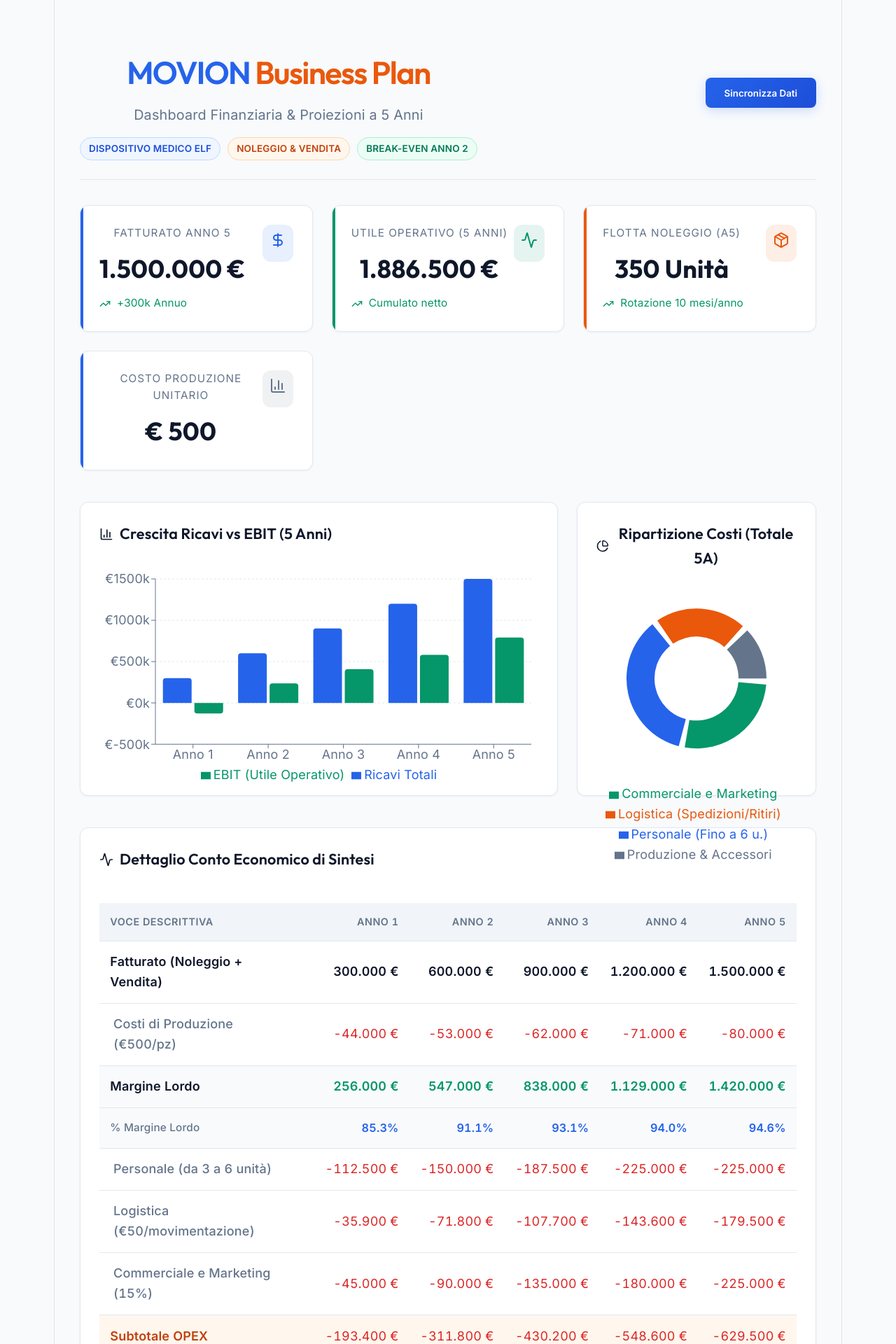
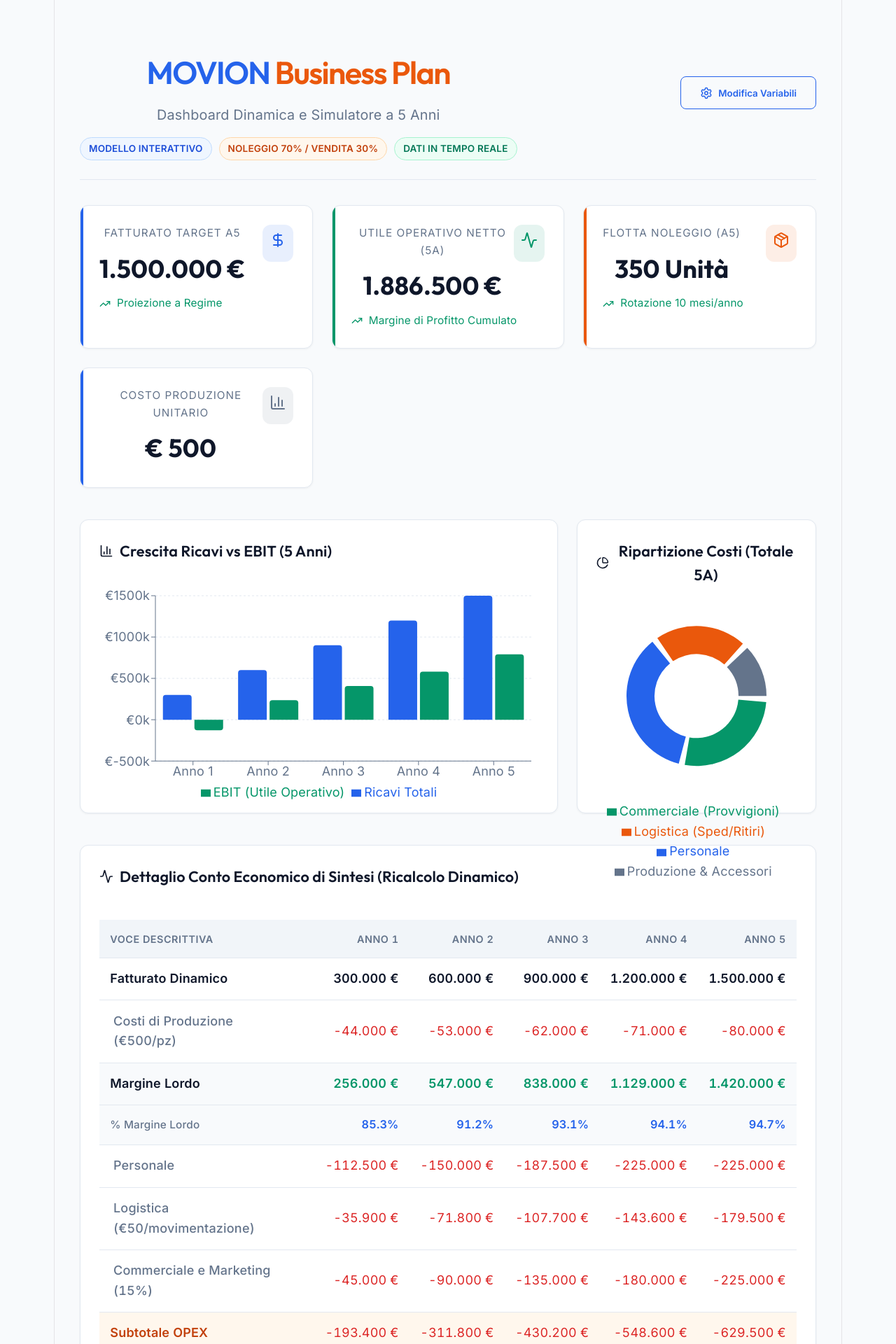
Before and after one commit to giuseppedisorbo-droid/Movion, a React (Vite) app in the folder movion_dashboard/: page / in a window 1280 px wide. Shown: the top 1920 px of the page at 70% size. Built offline with nearby package versions, Linux system fonts and the light colour scheme.

Commit message:
Dashboard dinamica: aggiunto pannello Settings per ricalcolo in tempo reale

```diff
--- a/movion_dashboard/src/App.css
+++ b/movion_dashboard/src/App.css
@@ -2,16 +2,16 @@
 
 :root {
   /* Tema Chiaro (Light Mode) */
-  --bg-primary: #f8fafc; /* Sfondo generale grigio chiarissimo */
-  --bg-secondary: #ffffff; /* Sfondo bianco per le card */
+  --bg-primary: #f8fafc;
+  --bg-secondary: #ffffff;
   --bg-card: #ffffff;
-  --text-primary: #0f172a; /* Testo scuro principale */
-  --text-secondary: #64748b; /* Testo grigio secondario */
-  --accent-primary: #2563eb; /* Blu brillante */
-  --accent-secondary: #ea580c; /* Arancione vibrante */
-  --success: #059669; /* Verde scuro per contrasto su bianco */
-  --danger: #dc2626; /* Rosso intenso */
-  --border-color: #e2e8f0; /* Bordi leggeri */
+  --text-primary: #0f172a;
+  --text-secondary: #64748b;
+  --accent-primary: #2563eb;
+  --accent-secondary: #ea580c;
+  --success: #059669;
+  --danger: #dc2626;
+  --border-color: #e2e8f0;
 }
 
 * {
@@ -74,11 +74,65 @@
   cursor: pointer;
   transition: all 0.3s ease;
   box-shadow: 0 4px 15px rgba(37, 99, 235, 0.2);
+  display: flex;
+  align-items: center;
+  gap: 8px;
 }
 
 .header-actions button:hover {
   transform: translateY(-2px);
   box-shadow: 0 6px 20px rgba(37, 99, 235, 0.3);
+}
+
+.header-actions button.outline {
+  background: transparent;
+  color: var(--accent-primary);
+  border: 1px solid var(--accent-primary);
+  box-shadow: none;
+}
+.header-actions button.outline:hover {
+  background: rgba(37, 99, 235, 0.05);
+  transform: translateY(-2px);
+}
+
+.settings-panel {
+  background: var(--bg-card);
+  border: 1px solid var(--border-color);
+  border-radius: 12px;
+  padding: 1.5rem;
+  margin-bottom: 2.5rem;
+  display: grid;
+  grid-template-columns: repeat(auto-fit, minmax(220px, 1fr));
+  gap: 1.5rem;
+  box-shadow: 0 4px 15px rgba(0,0,0,0.03);
+}
+
+.setting-group {
+  display: flex;
+  flex-direction: column;
+  gap: 0.4rem;
+}
+
+.setting-group label {
+  font-size: 0.85rem;
+  color: var(--text-secondary);
+  font-weight: 600;
+}
+
+.setting-group input {
+  padding: 0.6rem;
+  border: 1px solid var(--border-color);
+  border-radius: 6px;
+  background: var(--bg-primary);
+  color: var(--text-primary);
+  font-family: 'Inter', sans-serif;
+  font-weight: 500;
+  transition: border-color 0.2s;
+}
+
+.setting-group input:focus {
+  outline: none;
+  border-color: var(--accent-primary);
 }
 
 .grid-cards {
@@ -232,7 +286,6 @@
 .badge.orange { background: #fff7ed; color: #c2410c; border: 1px solid #fed7aa; }
 .badge.green { background: #ecfdf5; color: #047857; border: 1px solid #a7f3d0; }
 
-/* Responsive */
 @media (max-width: 1024px) {
   .charts-section {
     grid-template-columns: 1fr;
--- a/movion_dashboard/src/App.jsx
+++ b/movion_dashboard/src/App.jsx
@@ -1,25 +1,9 @@
-import React from 'react';
+import React, { useState, useMemo } from 'react';
 import {
   BarChart, Bar, PieChart, Pie, Cell, XAxis, YAxis, CartesianGrid, Tooltip as RechartsTooltip, Legend, ResponsiveContainer
 } from 'recharts';
-import { TrendingUp, Activity, DollarSign, Package, BarChart3, PieChart as PieChartIcon } from 'lucide-react';
+import { TrendingUp, Activity, DollarSign, Package, BarChart3, PieChart as PieChartIcon, Settings } from 'lucide-react';
 import './App.css';
-
-// Dati finanziari aggiornati
-const financialData = [
-  { year: 'Anno 1', revenue: 300000, production: -44000, logistics: -35900, personnel: -112500, commercial: -45000, ebit: -127400 },
-  { year: 'Anno 2', revenue: 600000, production: -53000, logistics: -71800, personnel: -150000, commercial: -90000, ebit: 235200 },
-  { year: 'Anno 3', revenue: 900000, production: -62000, logistics: -107700, personnel: -187500, commercial: -135000, ebit: 407800 },
-  { year: 'Anno 4', revenue: 1200000, production: -71000, logistics: -143600, personnel: -225000, commercial: -180000, ebit: 580400 },
-  { year: 'Anno 5', revenue: 1500000, production: -80000, logistics: -179500, personnel: -225000, commercial: -225000, ebit: 790500 },
-];
-
-const opexBreakdown5Years = [
-  { name: 'Produzione & Accessori', value: 310000, color: '#64748b' }, // Grigio
-  { name: 'Logistica (Spedizioni/Ritiri)', value: 538500, color: '#ea580c' }, // Arancione
-  { name: 'Personale (Fino a 6 u.)', value: 900000, color: '#2563eb' }, // Blu
-  { name: 'Commerciale e Marketing', value: 675000, color: '#059669' }, // Verde
-];
 
 function formatCurrency(value) {
   return new Intl.NumberFormat('it-IT', { style: 'currency', currency: 'EUR', maximumFractionDigits: 0 }).format(value);
@@ -58,53 +42,181 @@
 }
 
 function App() {
+  const [showSettings, setShowSettings] = useState(false);
+  const [config, setConfig] = useState({
+    targetRevenueY5: 1500000,
+    priceSale: 5000,
+    priceRental: 300,
+    rentalYieldMonths: 10,
+    costProduction: 500,
+    costLogistics: 50,
+    capex: 190000,
+    personnelCost: 37500,
+    commercialPercent: 15,
+  });
+
+  const handleChange = (e) => {
+    const { name, value } = e.target;
+    setConfig(prev => ({ ...prev, [name]: Number(value) }));
+  };
+
+  // Calcolo Dinamico di tutto il BP
+  const { financialData, totals, kpis } = useMemo(() => {
+    const step = config.targetRevenueY5 / 5;
+    let data = [];
+    let totProd = 0, totLog = 0, totPers = 0, totComm = 0;
+
+    // Assumiamo che le unità di personale crescano organicamente con i ricavi (hardcoded growth logic)
+    const personnelGrowth = [3, 4, 5, 6, 6];
+
+    for (let i = 0; i < 5; i++) {
+      let revenue = step * (i + 1);
+
+      // Assumiamo sempre 70% noleggio e 30% vendita come da target fisso, o calcoliamolo.
+      let revRental = revenue * 0.70;
+      let revSale = revenue * 0.30;
+
+      let salesUnits = revSale / config.priceSale;
+      let rentalYieldPerDevice = config.rentalYieldMonths * config.priceRental;
+      let rentalFleet = revRental / rentalYieldPerDevice; // flotta totale operativa necessaria in quell'anno
+
+      // Unità da produrre quell'anno = vendite + nuovi noleggi
+      let prevFleet = i === 0 ? 0 : ((step * i) * 0.70) / rentalYieldPerDevice;
+      let newRentalUnits = rentalFleet - prevFleet;
+      let unitsProduced = salesUnits + newRentalUnits;
+
+      let costProd = unitsProduced * config.costProduction;
+
+      // Logistica: (flotta * mesi rotazione) + vendite = numero di spedizioni totali
+      let logisticsCount = (rentalFleet * config.rentalYieldMonths) + salesUnits;
+      let costLogistics = logisticsCount * config.costLogistics;
+
+      let costPersonnel = personnelGrowth[i] * config.personnelCost;
+      let costCommercial = revenue * (config.commercialPercent / 100);
+      let capexy = i === 0 ? config.capex : 0;
+
+      let ebit = revenue - costProd - costLogistics - costPersonnel - costCommercial - capexy;
+
+      totProd += costProd;
+      totLog += costLogistics;
+      totPers += costPersonnel;
+      totComm += costCommercial;
+
+      data.push({
+        year: `Anno ${i + 1}`,
+        revenue,
+        production: -costProd,
+        logistics: -costLogistics,
+        personnel: -costPersonnel,
+        commercial: -costCommercial,
+        capex: -capexy,
+        ebit,
+        grossMargin: revenue - costProd,
+        fleet: rentalFleet,
+        unitsSold: salesUnits
+      });
+    }
+
+    const totalOpex = [
+      { name: 'Produzione & Accessori', value: totProd, color: '#64748b' },
+      { name: 'Logistica (Sped/Ritiri)', value: totLog, color: '#ea580c' },
+      { name: 'Personale', value: totPers, color: '#2563eb' },
+      { name: 'Commerciale (Provvigioni)', value: totComm, color: '#059669' },
+    ];
+
+    const totalEbit = data.reduce((acc, curr) => acc + curr.ebit, 0);
+
+    return {
+      financialData: data,
+      totals: totalOpex,
+      kpis: { totalEbit, finalFleet: data[4].fleet }
+    };
+  }, [config]);
+
   return (
     <div className="dashboard-container">
       <header className="header">
         <div className="header-title">
           <h1><span className="blue">MOVION</span> <span className="orange">Business Plan</span></h1>
-          <p>Dashboard Finanziaria & Proiezioni a 5 Anni</p>
+          <p>Dashboard Dinamica e Simulatore a 5 Anni</p>
           <div className="badges-row">
-            <span className="badge blue">Dispositivo Medico ELF</span>
-            <span className="badge orange">Noleggio & Vendita</span>
-            <span className="badge green">Break-Even Anno 2</span>
+            <span className="badge blue">Modello Interattivo</span>
+            <span className="badge orange">Noleggio 70% / Vendita 30%</span>
+            <span className="badge green">Dati in Tempo Reale</span>
           </div>
         </div>
         <div className="header-actions">
-          <button onClick={() => alert("Sincronizzazione in arrivo")}>
-            Sincronizza Dati
+          <button className="outline" onClick={() => setShowSettings(!showSettings)}>
+            <Settings size={18} /> Modifica Variabili
           </button>
         </div>
       </header>
 
+      {showSettings && (
+        <div className="settings-panel">
+          <div className="setting-group">
+            <label>Fatturato Obiettivo Anno 5 (€)</label>
+            <input type="number" name="targetRevenueY5" value={config.targetRevenueY5} onChange={handleChange} />
+          </div>
+          <div className="setting-group">
+            <label>Prezzo di Vendita Unitario (€)</label>
+            <input type="number" name="priceSale" value={config.priceSale} onChange={handleChange} />
+          </div>
+          <div className="setting-group">
+            <label>Tariffa Noleggio (Mese) (€)</label>
+            <input type="number" name="priceRental" value={config.priceRental} onChange={handleChange} />
+          </div>
+          <div className="setting-group">
+            <label>Mesi di Rotazione Annua</label>
+            <input type="number" name="rentalYieldMonths" value={config.rentalYieldMonths} onChange={handleChange} />
+          </div>
+          <div className="setting-group">
+            <label>Costo Produzione Unitario (€)</label>
+            <input type="number" name="costProduction" value={config.costProduction} onChange={handleChange} />
+          </div>
+          <div className="setting-group">
+            <label>Costo Logistica x Spedizione (€)</label>
+            <input type="number" name="costLogistics" value={config.costLogistics} onChange={handleChange} />
+          </div>
+          <div className="setting-group">
+            <label>Costo Personale Unitario Annuo (€)</label>
+            <input type="number" name="personnelCost" value={config.personnelCost} onChange={handleChange} />
+          </div>
+          <div className="setting-group">
+            <label>Provvigioni Commerciali (%)</label>
+            <input type="number" name="commercialPercent" value={config.commercialPercent} onChange={handleChange} />
+          </div>
+        </div>
+      )}
+
       <div className="grid-cards">
         <StatCard
-          title="Fatturato Anno 5"
-          value={formatCurrency(1500000)}
+          title="Fatturato Target A5"
+          value={formatCurrency(config.targetRevenueY5)}
           icon={DollarSign}
           trend="up"
-          trendValue="+300k Annuo"
+          trendValue="Proiezione a Regime"
           colorClass="blue"
         />
         <StatCard
-          title="Utile Operativo (5 Anni)"
-          value={formatCurrency(1886500)}
+          title="Utile Operativo Netto (5A)"
+          value={formatCurrency(kpis.totalEbit)}
           icon={Activity}
           trend="up"
-          trendValue="Cumulato netto"
+          trendValue="Margine di Profitto Cumulato"
           colorClass="green"
         />
         <StatCard
           title="Flotta Noleggio (A5)"
-          value="350 Unità"
+          value={`${Math.round(kpis.finalFleet)} Unità`}
           icon={Package}
           trend="up"
-          trendValue="Rotazione 10 mesi/anno"
+          trendValue={`Rotazione ${config.rentalYieldMonths} mesi/anno`}
           colorClass="orange"
         />
         <StatCard
           title="Costo Produzione Unitario"
-          value="€ 500"
+          value={`€ ${config.costProduction}`}
           icon={BarChart3}
           colorClass="gray"
         />
@@ -138,7 +250,7 @@
           <ResponsiveContainer width="100%" height={320}>
             <PieChart>
               <Pie
-                data={opexBreakdown5Years}
+                data={totals}
                 cx="50%"
                 cy="45%"
                 innerRadius={60}
@@ -147,7 +259,7 @@
                 dataKey="value"
                 stroke="none"
               >
-                {opexBreakdown5Years.map((entry, index) => (
+                {totals.map((entry, index) => (
                   <Cell key={`cell-${index}`} fill={entry.color} />
                 ))}
               </Pie>
@@ -163,7 +275,7 @@
 
       <div className="chart-container" style={{ height: 'auto', marginBottom: '2.5rem' }}>
         <div className="chart-header">
-          <h3><Activity size={20} className="green" /> Dettaglio Conto Economico di Sintesi</h3>
+          <h3><Activity size={20} className="green" /> Dettaglio Conto Economico di Sintesi (Ricalcolo Dinamico)</h3>
         </div>
         <div style={{ overflowX: 'auto' }}>
           <table className="financial-table">
@@ -179,96 +291,52 @@
             </thead>
             <tbody>
               <tr>
-                <td style={{ fontWeight: 600 }}>Fatturato (Noleggio + Vendita)</td>
-                <td style={{ fontWeight: 600 }}>{formatCurrency(300000)}</td>
-                <td style={{ fontWeight: 600 }}>{formatCurrency(600000)}</td>
-                <td style={{ fontWeight: 600 }}>{formatCurrency(900000)}</td>
-                <td style={{ fontWeight: 600 }}>{formatCurrency(1200000)}</td>
-                <td style={{ fontWeight: 600 }}>{formatCurrency(1500000)}</td>
+                <td style={{ fontWeight: 600 }}>Fatturato Dinamico</td>
+                {financialData.map((d, i) => <td key={i} style={{ fontWeight: 600 }}>{formatCurrency(d.revenue)}</td>)}
               </tr>
               <tr>
-                <td style={{ paddingLeft: '20px', color: '#64748b' }}>Costi di Produzione (€500/pz)</td>
-                <td className="negative">{formatCurrency(-44000)}</td>
-                <td className="negative">{formatCurrency(-53000)}</td>
-                <td className="negative">{formatCurrency(-62000)}</td>
-                <td className="negative">{formatCurrency(-71000)}</td>
-                <td className="negative">{formatCurrency(-80000)}</td>
+                <td style={{ paddingLeft: '20px', color: '#64748b' }}>Costi di Produzione (€{config.costProduction}/pz)</td>
+                {financialData.map((d, i) => <td key={i} className="negative">{formatCurrency(d.production)}</td>)}
               </tr>
               <tr style={{ backgroundColor: '#f8fafc' }}>
                 <td style={{ fontWeight: 600 }}>Margine Lordo</td>
-                <td className="positive">{formatCurrency(256000)}</td>
-                <td className="positive">{formatCurrency(547000)}</td>
-                <td className="positive">{formatCurrency(838000)}</td>
-                <td className="positive">{formatCurrency(1129000)}</td>
-                <td className="positive">{formatCurrency(1420000)}</td>
+                {financialData.map((d, i) => <td key={i} className="positive">{formatCurrency(d.grossMargin)}</td>)}
               </tr>
               <tr style={{ backgroundColor: '#f8fafc' }}>
                 <td style={{ fontSize: '0.85rem', color: '#64748b' }}>% Margine Lordo</td>
-                <td className="percent">85.3%</td>
-                <td className="percent">91.1%</td>
-                <td className="percent">93.1%</td>
-                <td className="percent">94.0%</td>
-                <td className="percent">94.6%</td>
+                {financialData.map((d, i) => <td key={i} className="percent">{((d.grossMargin / d.revenue)*100).toFixed(1)}%</td>)}
               </tr>
 
               <tr>
-                <td style={{ paddingLeft: '20px', color: '#64748b', borderTop: '1px solid #e2e8f0', paddingTop: '15px' }}>Personale (da 3 a 6 unità)</td>
-                <td className="negative" style={{ borderTop: '1px solid #e2e8f0', paddingTop: '15px' }}>{formatCurrency(-112500)}</td>
-                <td className="negative" style={{ borderTop: '1px solid #e2e8f0', paddingTop: '15px' }}>{formatCurrency(-150000)}</td>
-                <td className="negative" style={{ borderTop: '1px solid #e2e8f0', paddingTop: '15px' }}>{formatCurrency(-187500)}</td>
-                <td className="negative" style={{ borderTop: '1px solid #e2e8f0', paddingTop: '15px' }}>{formatCurrency(-225000)}</td>
-                <td className="negative" style={{ borderTop: '1px solid #e2e8f0', paddingTop: '15px' }}>{formatCurrency(-225000)}</td>
+                <td style={{ paddingLeft: '20px', color: '#64748b', borderTop: '1px solid #e2e8f0', paddingTop: '15px' }}>Personale</td>
+                {financialData.map((d, i) => <td key={i} className="negative" style={{ borderTop: '1px solid #e2e8f0', paddingTop: '15px' }}>{formatCurrency(d.personnel)}</td>)}
               </tr>
               <tr>
-                <td style={{ paddingLeft: '20px', color: '#64748b' }}>Logistica (€50/movimentazione)</td>
-                <td className="negative">{formatCurrency(-35900)}</td>
-                <td className="negative">{formatCurrency(-71800)}</td>
-                <td className="negative">{formatCurrency(-107700)}</td>
-                <td className="negative">{formatCurrency(-143600)}</td>
-                <td className="negative">{formatCurrency(-179500)}</td>
+                <td style={{ paddingLeft: '20px', color: '#64748b' }}>Logistica (€{config.costLogistics}/movimentazione)</td>
+                {financialData.map((d, i) => <td key={i} className="negative">{formatCurrency(d.logistics)}</td>)}
               </tr>
               <tr>
-                <td style={{ paddingLeft: '20px', color: '#64748b' }}>Commerciale e Marketing (15%)</td>
-                <td className="negative">{formatCurrency(-45000)}</td>
-                <td className="negative">{formatCurrency(-90000)}</td>
-                <td className="negative">{formatCurrency(-135000)}</td>
-                <td className="negative">{formatCurrency(-180000)}</td>
-                <td className="negative">{formatCurrency(-225000)}</td>
+                <td style={{ paddingLeft: '20px', color: '#64748b' }}>Commerciale e Marketing ({config.commercialPercent}%)</td>
+                {financialData.map((d, i) => <td key={i} className="negative">{formatCurrency(d.commercial)}</td>)}
               </tr>
 
               <tr style={{ backgroundColor: '#fff7ed' }}>
                 <td style={{ fontWeight: 600, color: '#c2410c' }}>Subtotale OPEX</td>
-                <td className="negative">{formatCurrency(-193400)}</td>
-                <td className="negative">{formatCurrency(-311800)}</td>
-                <td className="negative">{formatCurrency(-430200)}</td>
-                <td className="negative">{formatCurrency(-548600)}</td>
-                <td className="negative">{formatCurrency(-629500)}</td>
+                {financialData.map((d, i) => <td key={i} className="negative">{formatCurrency(d.personnel + d.logistics + d.commercial)}</td>)}
               </tr>
 
               <tr>
                 <td style={{ paddingLeft: '20px', color: '#64748b' }}>CAPEX (R&D, SW, Certificazione)</td>
-                <td className="negative">{formatCurrency(-190000)}</td>
-                <td className="negative">-</td>
-                <td className="negative">-</td>
-                <td className="negative">-</td>
-                <td className="negative">-</td>
+                {financialData.map((d, i) => <td key={i} className="negative">{d.capex !== 0 ? formatCurrency(d.capex) : '-'}</td>)}
               </tr>
 
               <tr style={{ borderTop: '2px solid #e2e8f0' }}>
                 <td style={{ fontSize: '1.1rem', fontWeight: 700 }}>EBIT (Risultato Operativo)</td>
-                <td className="negative" style={{ fontSize: '1.1rem', fontWeight: 700 }}>{formatCurrency(-127400)}</td>
-                <td className="positive" style={{ fontSize: '1.1rem', fontWeight: 700 }}>{formatCurrency(235200)}</td>
-                <td className="positive" style={{ fontSize: '1.1rem', fontWeight: 700 }}>{formatCurrency(407800)}</td>
-                <td className="positive" style={{ fontSize: '1.1rem', fontWeight: 700 }}>{formatCurrency(580400)}</td>
-                <td className="positive" style={{ fontSize: '1.1rem', fontWeight: 700 }}>{formatCurrency(790500)}</td>
+                {financialData.map((d, i) => <td key={i} className={d.ebit < 0 ? "negative" : "positive"} style={{ fontSize: '1.1rem', fontWeight: 700 }}>{formatCurrency(d.ebit)}</td>)}
               </tr>
               <tr>
                 <td style={{ fontSize: '0.85rem', color: '#64748b' }}>% EBIT Margin</td>
-                <td className="danger" style={{ fontWeight: 600, fontSize: '0.9rem', color: '#dc2626' }}>-42.4%</td>
-                <td className="percent">39.2%</td>
-                <td className="percent">45.3%</td>
-                <td className="percent">48.3%</td>
-                <td className="percent">52.7%</td>
+                {financialData.map((d, i) => <td key={i} className={d.ebit < 0 ? "danger" : "percent"} style={{ fontWeight: 600, fontSize: '0.9rem' }}>{((d.ebit / d.revenue)*100).toFixed(1)}%</td>)}
               </tr>
             </tbody>
           </table>
```
